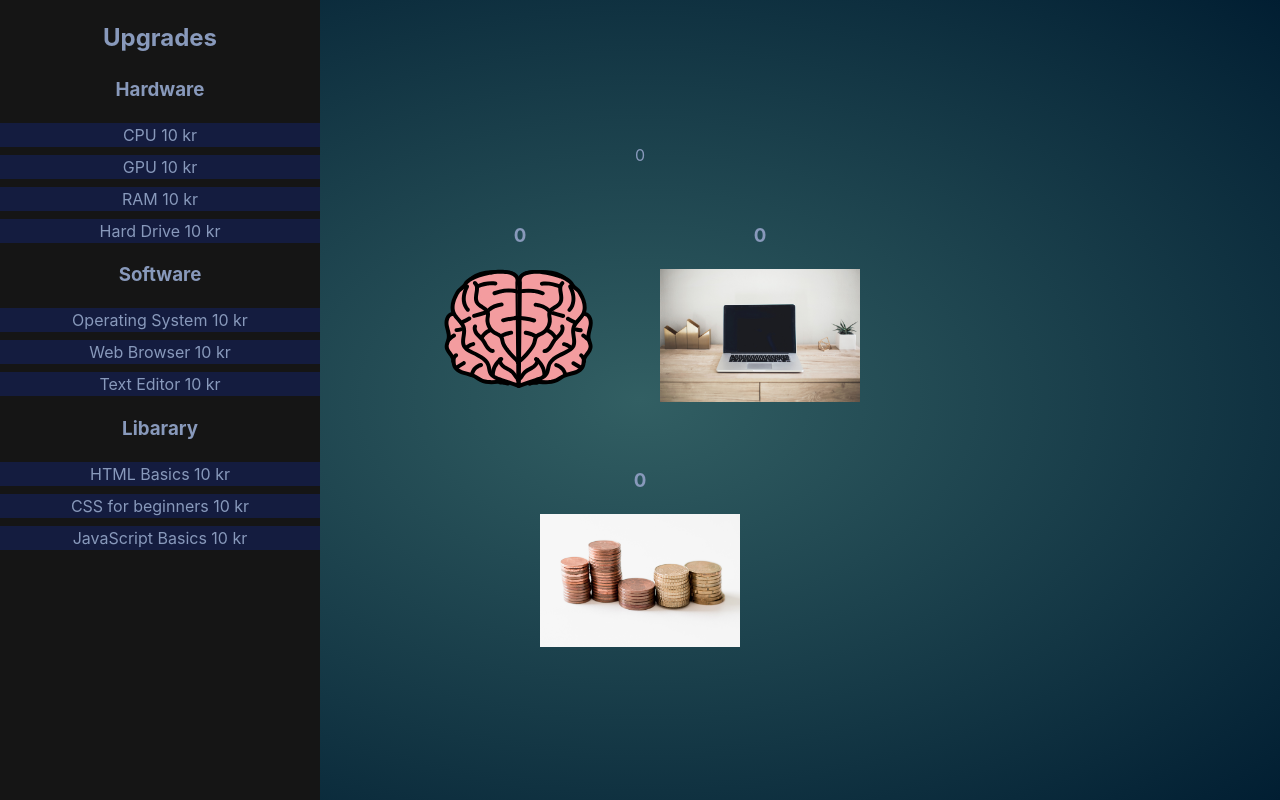
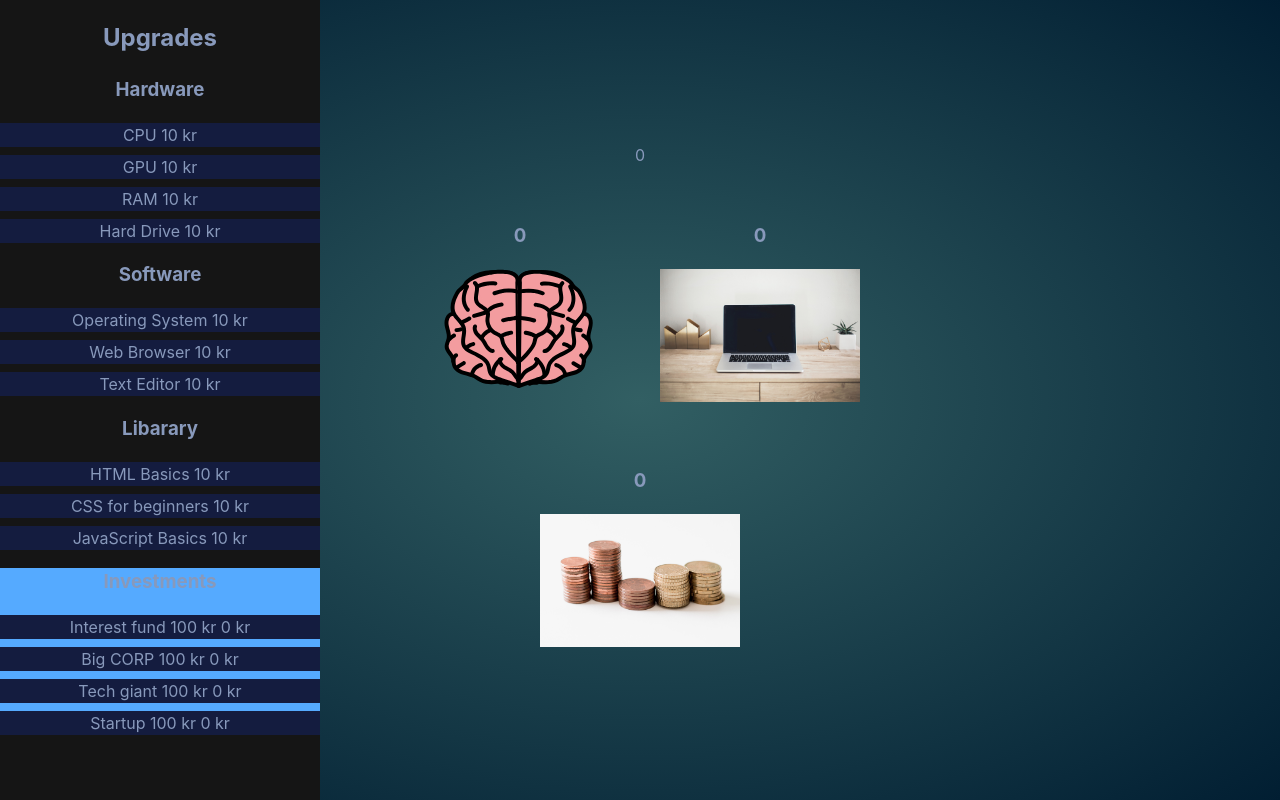
Before and after one commit to albjoh2/LearnClicker, a React (Vite) app: page / in a window 1280 px wide. Built offline with nearby package versions, Linux system fonts and the light colour scheme.

Commit message:
start working on investing funtionality

```diff
--- a/src/App.tsx
+++ b/src/App.tsx
@@ -9,7 +9,6 @@ function App() {
   const [money, setMoney] = useState(0);
   const [setup, setSetup] = useState(0);
   const [expPerSec, setExpPerSec] = useState(0);
-  const [moneyPerSec, setMoneyPerSec] = useState(0);
 
   useEffect(() => {
     const interval = setInterval(() => {
@@ -21,16 +20,6 @@ function App() {
     };
   }, [expPerSec]);
 
-  useEffect(() => {
-    const interval = setInterval(() => {
-      setMoney((prevMoney) => prevMoney + moneyPerSec);
-    }, 1000); // Increment every second
-
-    return () => {
-      clearInterval(interval);
-    };
-  }, [moneyPerSec]);
-
   return (
     <>
       <Upgrades
@@ -40,8 +29,6 @@ function App() {
         setMoney={setMoney}
         setup={setup}
         setSetup={setSetup}
-        moneyPerSec={moneyPerSec}
-        setMoneyPerSec={setMoneyPerSec}
         expPerSec={expPerSec}
         setExpPerSec={setExpPerSec}
       />
--- /dev/null
+++ b/src/components/Investing.tsx
@@ -0,0 +1,37 @@
+import { FC } from "react";
+import InvestingItem from "./InvestingItem";
+
+interface InvestingProps {
+  itemNames: string[];
+  currency: number;
+  setCurrency: (currency: number) => void;
+  risk: number[];
+}
+
+const Investing: FC<InvestingProps> = ({
+  itemNames,
+  currency,
+  setCurrency,
+  risk,
+}) => {
+  return (
+    <div style={{ backgroundColor: "#55aaff" }}>
+      <h3>Investments</h3>
+      <ul>
+        {itemNames.map((itemName, i) => {
+          return (
+            <InvestingItem
+              key={itemName}
+              itemName={itemName}
+              currency={currency}
+              risk={risk[i]}
+              setCurrency={setCurrency}
+            />
+          );
+        })}
+      </ul>
+    </div>
+  );
+};
+
+export default Investing;
--- /dev/null
+++ b/src/components/InvestingItem.tsx
@@ -0,0 +1,45 @@
+import { FC, useState, useEffect } from "react";
+
+interface InvestingItemProps {
+  itemName: string;
+  currency: number;
+  setCurrency: (currency: number) => void;
+  risk: number;
+}
+
+const InvestingItem: FC<InvestingItemProps> = ({
+  itemName,
+  currency,
+  setCurrency,
+  risk,
+}) => {
+  const [price, setPrice] = useState(100);
+  const [investedMoney, setInvestedMoney] = useState(0);
+
+  useEffect(() => {
+    const interval = setInterval(() => {
+      setInvestedMoney(
+        (prevMoney) => prevMoney + (Math.random() - 0.4) * investedMoney * risk
+      );
+    }, 1000); // Increment every second
+
+    return () => {
+      clearInterval(interval);
+    };
+  }, [investedMoney]);
+
+  const handleClick = () => {
+    if (currency >= price) {
+      setCurrency(currency - price);
+      setInvestedMoney(investedMoney + price);
+      setPrice(price);
+    }
+  };
+  return (
+    <li onClick={handleClick}>
+      {itemName} {price} kr {investedMoney.toFixed(0)} kr
+    </li>
+  );
+};
+
+export default InvestingItem;
--- a/src/components/Upgrades.tsx
+++ b/src/components/Upgrades.tsx
@@ -1,5 +1,6 @@
 import { FC } from "react";
 import UpgradeItemsContainer from "./UpgradeItemsContainer";
+import Investing from "./Investing";
 
 interface UpgradesProps {
   exp: number;
@@ -8,8 +9,6 @@ interface UpgradesProps {
   setMoney: (money: number) => void;
   setup: number;
   setSetup: (setup: number) => void;
-  moneyPerSec: number;
-  setMoneyPerSec: (moneyPerSec: number) => void;
   expPerSec: number;
   setExpPerSec: (expPerSec: number) => void;
 }
@@ -21,10 +20,6 @@ const Upgrades: FC<UpgradesProps> = ({
   setMoney,
   setup,
   setSetup,
-  moneyPerSec,
-  setMoneyPerSec,
-  expPerSec,
-  setExpPerSec,
 }) => {
   return (
     <div
@@ -63,6 +58,12 @@ const Upgrades: FC<UpgradesProps> = ({
           currency={money}
           setCurrency={setMoney}
         />
+        <Investing
+          itemNames={["Interest fund", "Big CORP", "Tech giant", "Startup"]}
+          risk={[0.1, 0.2, 0.3, 0.4]}
+          currency={money}
+          setCurrency={setMoney}
+        />
       </ul>
     </div>
   );
```
